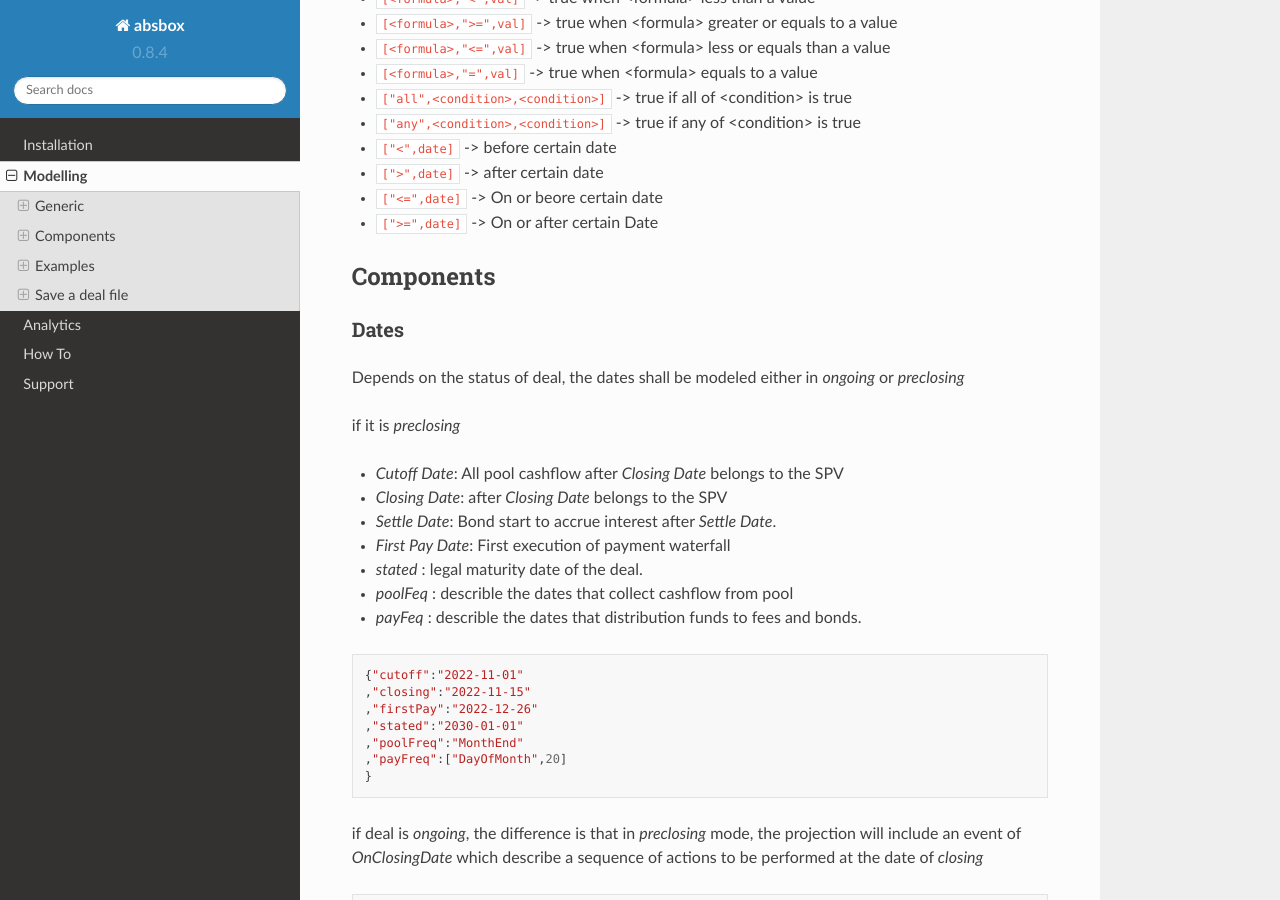
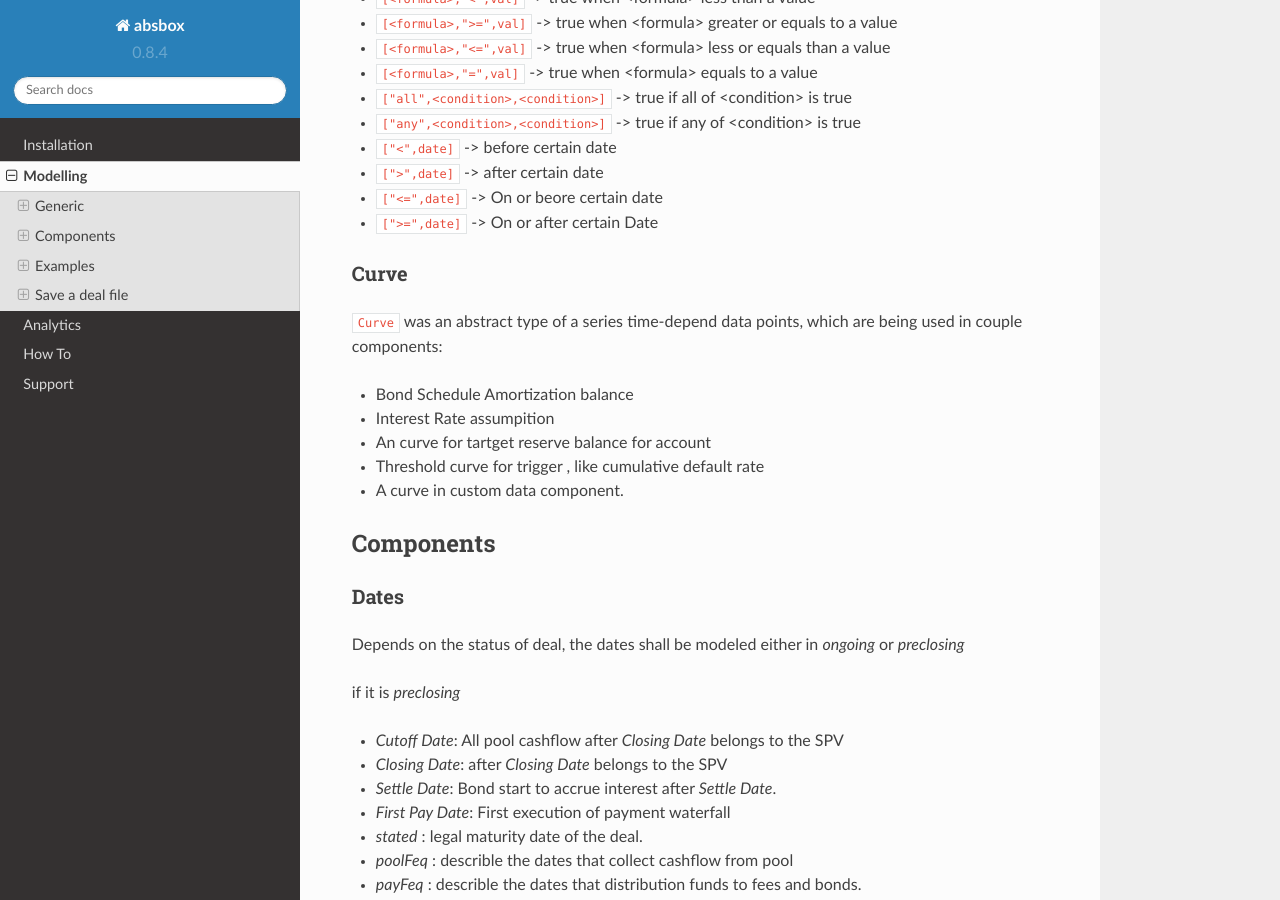
Before and after one commit to yellowbean/absbox-doc, a Sphinx documentation site: the page built from docs/source/modeling.rst, in a window 1280 px wide and 900 px high, scrolled down 3261 px. Built offline with Sphinx 7.4.7 and the Read the Docs theme 2.0.0, drawn with Linux system fonts in a browser that asks for light colours; some of the changed text lies outside the part shown.

Commit message:
add curve component

```diff
--- a/docs/source/modeling.rst
+++ b/docs/source/modeling.rst
@@ -148,6 +148,18 @@ condition is a `boolean` type test
 * ``[">",date]`` -> after certain date
 * ``["<=",date]`` -> On or beore certain date
 * ``[">=",date]`` -> On or after certain Date
+
+Curve
+----------
+``Curve`` was an abstract type of a series time-depend data points, which are being used in couple components:
+
+* Bond Schedule Amortization balance
+* Interest Rate assumpition
+* An curve for tartget reserve balance for account
+* Threshold curve for trigger , like cumulative default rate
+* A curve in custom data component.
+
+
 
 Components
 ============
```
Also changed, not shown: other parts of docs/source/modeling.rst (+1 -1 lines).
